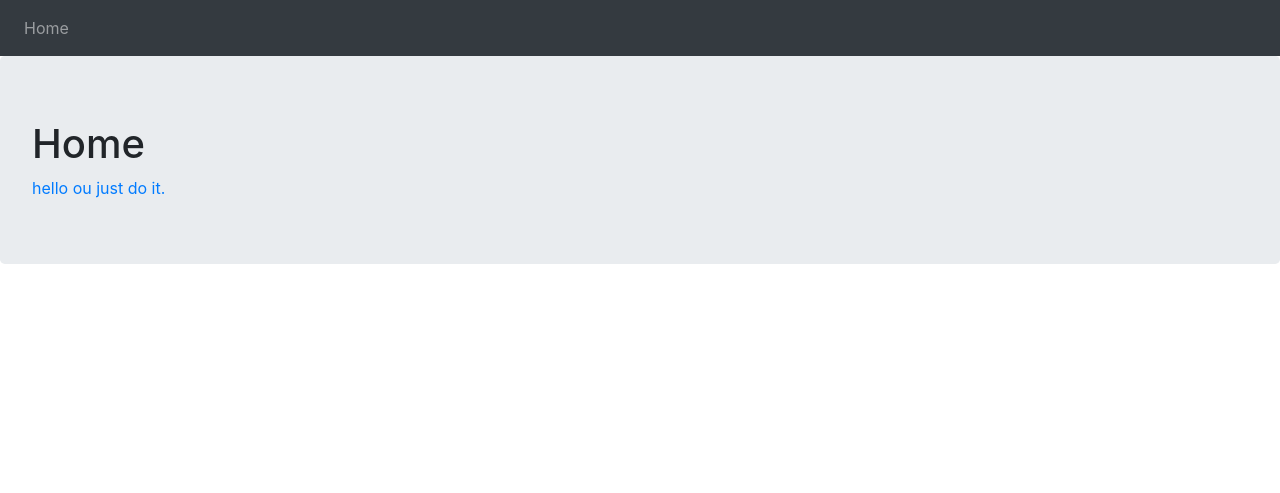
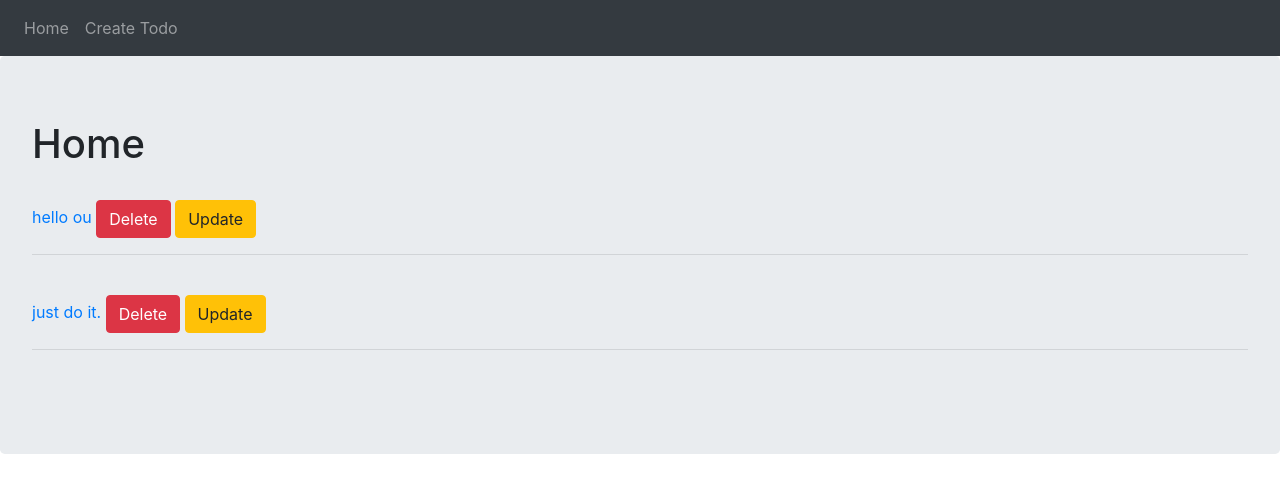
Before and after one commit to kheybar/Django-CBV, a Django app: page / in a window 1280 px wide. Shown: the top 493 px of the page. Run offline with Django 3.2, Linux system fonts and the light colour scheme; data comes from the database, SQL or seed files in the repository; both versions use the stored data as it was after the commit.

Commit message:
change master and update to UpdateView.

```diff
--- a/first/templates/first/home.html
+++ b/first/templates/first/home.html
@@ -3,11 +3,18 @@
 {% block content %}
 
 <h1>Home</h1>
+<br>
 
 {% for todo in todos %}
     <a href="{% url 'first:detail_todo' todo.id todo.slug%}">
         {{ todo.title }}
     </a>
+    <a href="{% url 'first:delete_todo' todo.id %}" class="btn btn-danger">Delete</a>
+    <a href="{% url 'first:update_todo' todo.id %}" class="btn btn-warning">Update</a>
+    <br>
+    <hr>
+    <br>
+
 {% endfor %}
 
 {% endblock %}
--- a/first/urls.py
+++ b/first/urls.py
@@ -4,5 +4,8 @@ from . import views
 app_name = 'first'
 urlpatterns = [
     path('', views.Home.as_view(), name='home'),
-    path('<int:pk>/<slug:article_slug>/', views.DetailTodo.as_view(), name='detail_todo')
+    path('create/', views.CreateTodo.as_view(), name='create_todo'),
+    path('delete/<int:pk>/', views.DeleteTodo.as_view(), name='delete_todo'),
+    path('update/<int:pk>/', views.UpdateTodo.as_view(), name='update_todo'),
+    path('<int:pk>/<slug:article_slug>/', views.DetailTodo.as_view(), name='detail_todo'),
 ]
--- a/first/views.py
+++ b/first/views.py
@@ -1,6 +1,7 @@
-from django.shortcuts import render
-from django.views.generic.list import ListView
-from django.views.generic.detail import DetailView
+from django.urls import reverse_lazy
+from django.views.generic import ListView, DetailView, CreateView, DeleteView, UpdateView
+from django.utils.text import slugify
+from django.contrib import messages
 from .models import Todo
 
 
@@ -21,3 +22,39 @@ class DetailTodo(DetailView):
 
     def get_queryset(self, **kwargs):
         return Todo.objects.filter(id=self.kwargs['pk'], slug__iexact=self.kwargs['article_slug'])
+
+
+
+class CreateTodo(CreateView):
+    model = Todo
+    fields = ('title',)
+    template_name = 'first/create.html'
+    success_url = reverse_lazy('first:home')
+
+    def form_valid(self, form):
+        todo = form.save(commit=False)
+        todo.slug = slugify(form.cleaned_data['title'])
+        todo.save()
+        messages.success(self.request, 'your todo add successfully.', extra_tags='success')
+        return super().form_valid(form)
+
+
+
+class DeleteTodo(DeleteView):
+    model = Todo
+    template_name = 'first/delete.html'
+    success_url = reverse_lazy('first:home')
+
+
+class UpdateTodo(UpdateView):
+    model = Todo
+    fields = ('title',)
+    template_name = 'first/update.html'
+    success_url = reverse_lazy('first:home')
+
+    def form_valid(self, form):
+        todo = form.save(commit=False)
+        todo.slug = slugify(form.cleaned_data['title'])
+        todo.save()
+        messages.success(self.request, 'your todo update successfully.', extra_tags='success')
+        return super().form_valid(form)
--- a/templates/base.html
+++ b/templates/base.html
@@ -11,6 +11,7 @@
 
     {% include 'inc/navbar.html' %}
     <div class="jumbotron">
+        {% include 'inc/messages.html' %}
         {% block content %} {% endblock %}
     </div>
 
--- /dev/null
+++ b/templates/inc/messages.html
@@ -0,0 +1,5 @@
+{% if messages %}
+    {% for message in messages %}
+    <p{% if message.tags %} class="alert alert-{{ message.tags }}"{% endif %}>{{ message }}</p>
+    {% endfor %}
+{% endif %}
--- a/templates/inc/navbar.html
+++ b/templates/inc/navbar.html
@@ -1,5 +1,6 @@
 <nav class="navbar navbar-expand-lg navbar-dark bg-dark">
     <div class="navbar-nav">
-          <a class="nav-link" href="#">Home</a>
+          <a class="nav-link" href="{% url 'first:home' %}">Home</a>
+          <a class="nav-link" href="{% url 'first:create_todo' %}">Create Todo</a>
     </div>
 </nav>
```
Also changed, not shown: first/templates/first/create.html (added, +12 -0 lines), first/templates/first/delete.html (added, +12 -0 lines), first/templates/first/update.html (added, +10 -0 lines), db.sqlite3.
